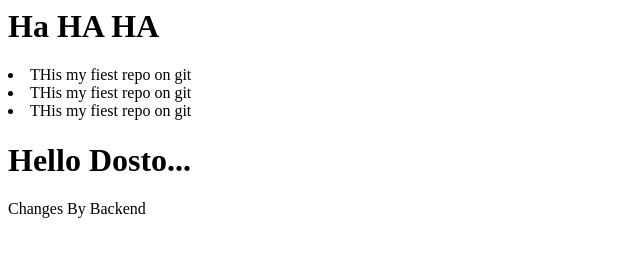
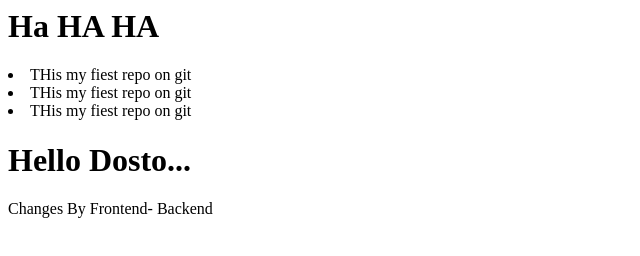
Before and after one commit to mukeshdeora/demo-repo, a plain HTML site: page index.html in a window 1280 px wide. Shown: the full height of the page, 0-640 px from the left. Drawn offline with Linux system fonts and the light colour scheme.

Commit message:
Uploaded about.html and index.html in Backend

```diff
--- a/index.html
+++ b/index.html
@@ -8,6 +8,6 @@
        <li> THis my fiest repo on git</li>
        <li> THis my fiest repo on git</li>
        <h1>Hello Dosto...</h1>
-       <p>Changes By Backend</p>
+       <p>Changes By Frontend- Backend</p>
     </body>
 </html>
```
